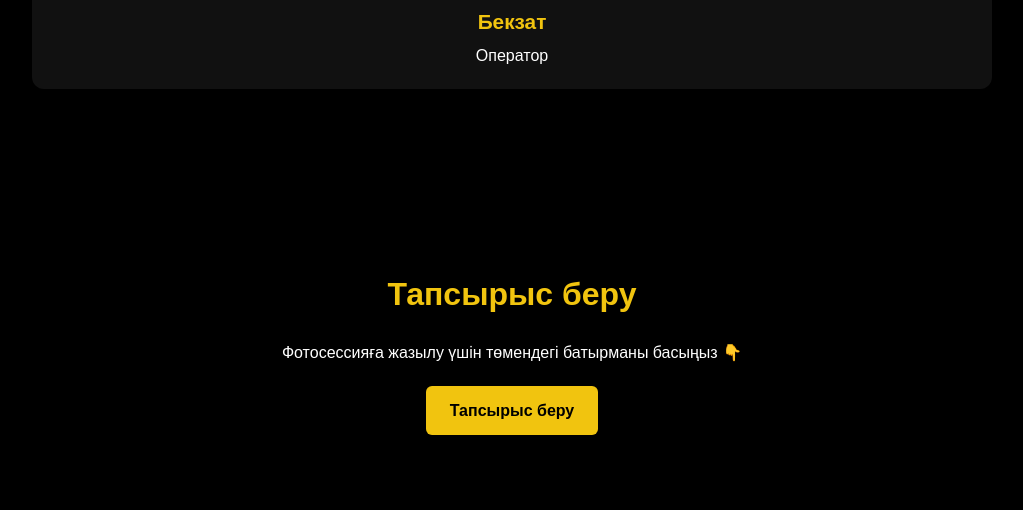
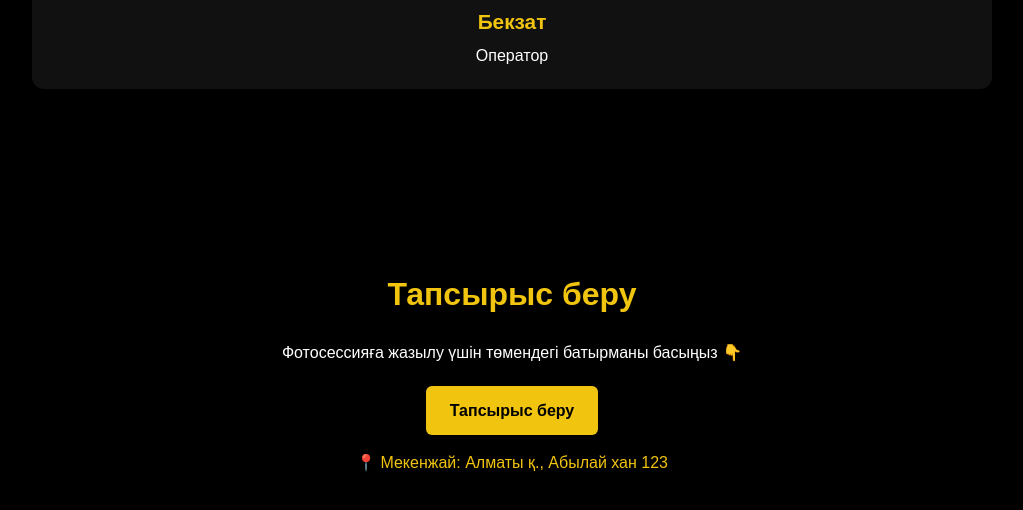
Before and after one commit to sansuzbaevasylkhan/kumisbekstudio.kz, a plain HTML site: page index.html in a window 1280 px wide. Shown: the part 1673-2183 px from the top of the page, without its empty margins (128-1151 px from the left). Drawn offline with Linux system fonts and the light colour scheme.

Commit message:
Update index.html

```diff
--- a/index.html
+++ b/index.html
@@ -156,6 +156,7 @@
   <h2>Тапсырыс беру</h2>
   <p>Фотосессияға жазылу үшін төмендегі батырманы басыңыз 👇</p>
   <a href="order.html" class="contact-btn">Тапсырыс беру</a>
+  <p style="margin-top:15px; color:#f1c40f;">📍 Мекенжай: Алматы қ., Абылай хан 123</p>
 </section>
 
 <script>
```
